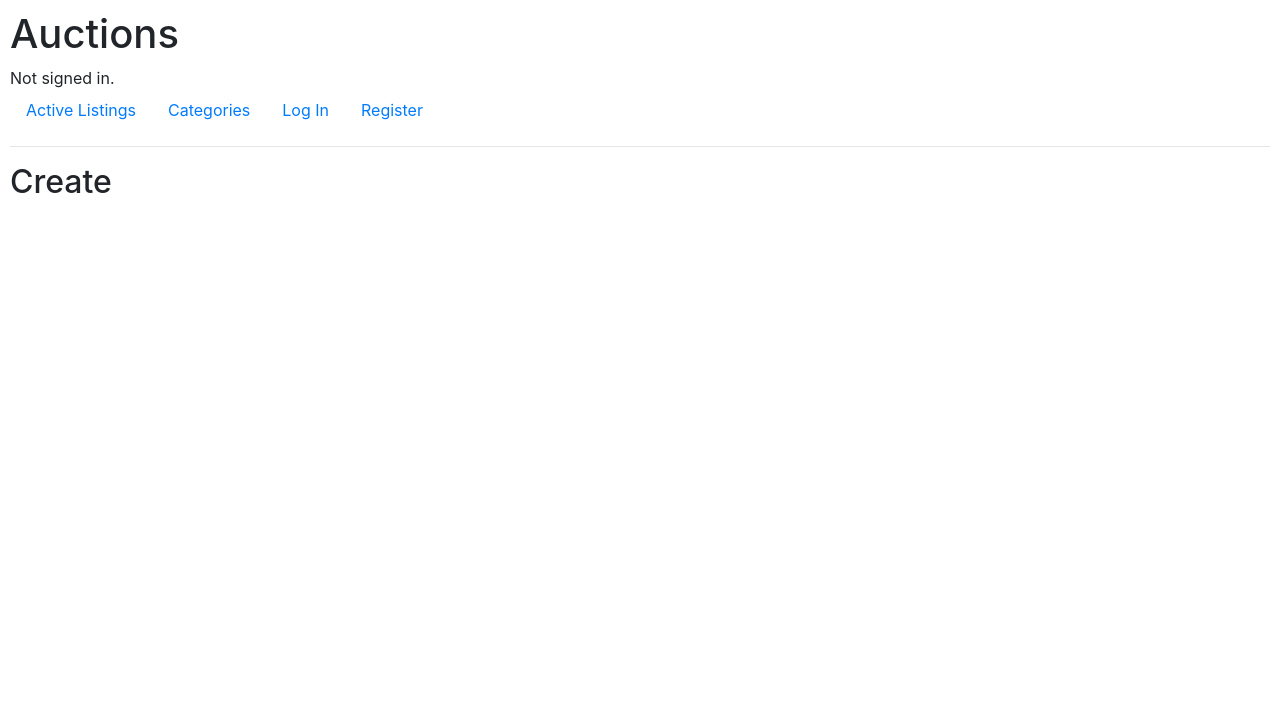
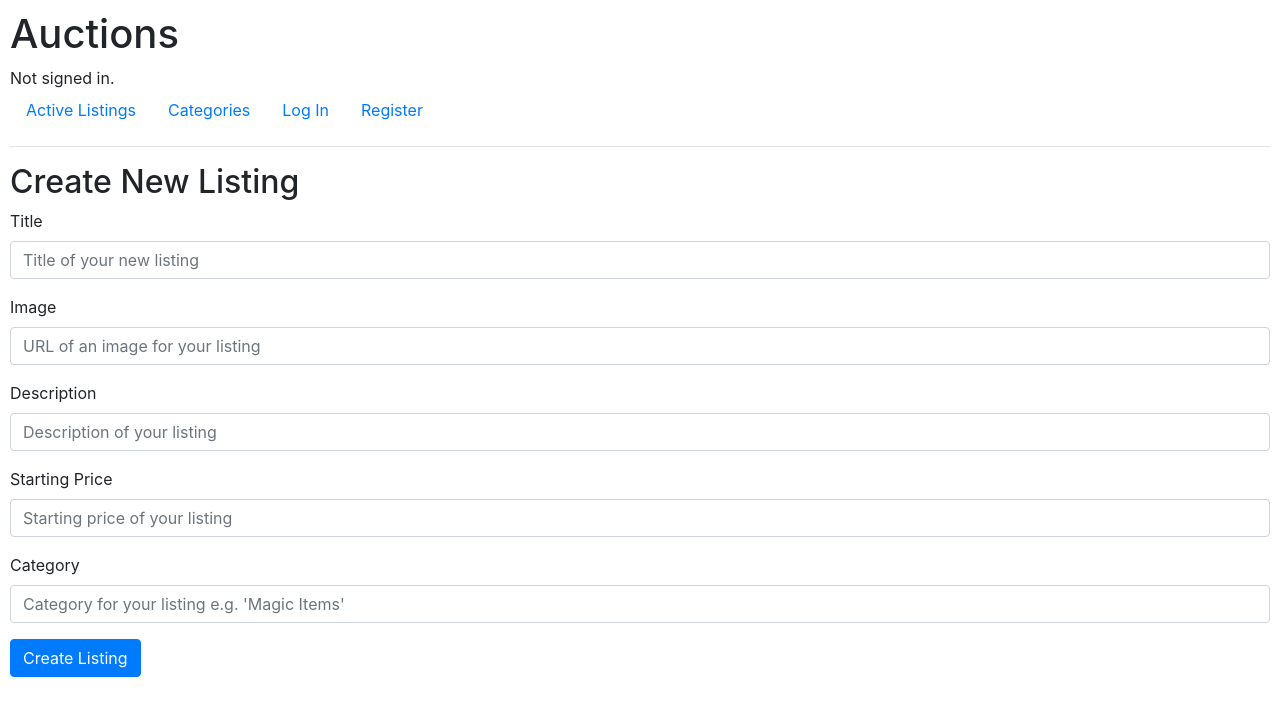
Before and after one commit to dstansbury/CS50web-commerce, a Django app: page /create in a window 1280 px wide. Shown: the top 716 px of the page. Run offline with Django 3.2, Linux system fonts and the light colour scheme; some libraries are stand-ins or nearby versions.

Commit message:
completes the create listing requirement

```diff
--- a/auctions/templates/auctions/create.html
+++ b/auctions/templates/auctions/create.html
@@ -1,5 +1,31 @@
 {% extends "auctions/layout.html" %}
 
 {% block body %}
-    <h2>Create</h2>
+    <h2>Create New Listing</h2>
+
+    <form method="POST" action="{% url 'create' %}">
+        {% csrf_token %}
+        <div class="form-group">
+            <label for="listingTitle">Title</label>
+            <input type="text" class="form-control" name="listingTitle" placeholder="Title of your new listing">
+        </div>
+        <div class="form-group">
+            <label for="listingImageURL">Image</label>
+            <input type="url" class="form-control" name="listingImageURL" placeholder="URL of an image for your listing">
+        </div>
+        <div class="form-group">
+            <label for="listingDescription">Description</label>
+            <input type="text" class="form-control" name="listingDescription" placeholder="Description of your listing">
+        </div>
+        <div class="form-group">
+            <label for="listingStartingBid">Starting Price</label>
+            <input type="number" class="form-control" name="listingStartingBid" placeholder="Starting price of your listing">
+        </div>
+        <div class="form-group">
+            <label for="listingCategory">Category</label>
+            <input type="text" class="form-control" name="listingCategory" placeholder="Category for your listing e.g. 'Magic Items'">
+        </div>
+        <button class="btn btn-primary" type="submit">Create Listing</button>
+    </form>
+
 {% endblock %}
--- a/auctions/views.py
+++ b/auctions/views.py
@@ -96,7 +96,21 @@ def listing(request, listingID):
     })
 
 def create(request):
-    return render(request, "auctions/create.html")
+    if request.method == "GET":
+        return render(request, "auctions/create.html")
+
+    else:
+        newListing = Listings.objects.create(listedBy=request.user,
+                                title = request.POST["listingTitle"],
+                                description = request.POST["listingDescription"],
+                                startingBid = request.POST["listingStartingBid"],
+                                category = request.POST["listingCategory"],
+                                imageURL = request.POST["listingImageURL"]
+                                )
+        newListing.save()
+        return redirect(listing, listingID=newListing.listingID)
+
+
 
 """
 Only accessible if the user is logged in.
```
Also changed, not shown: db.sqlite3.
